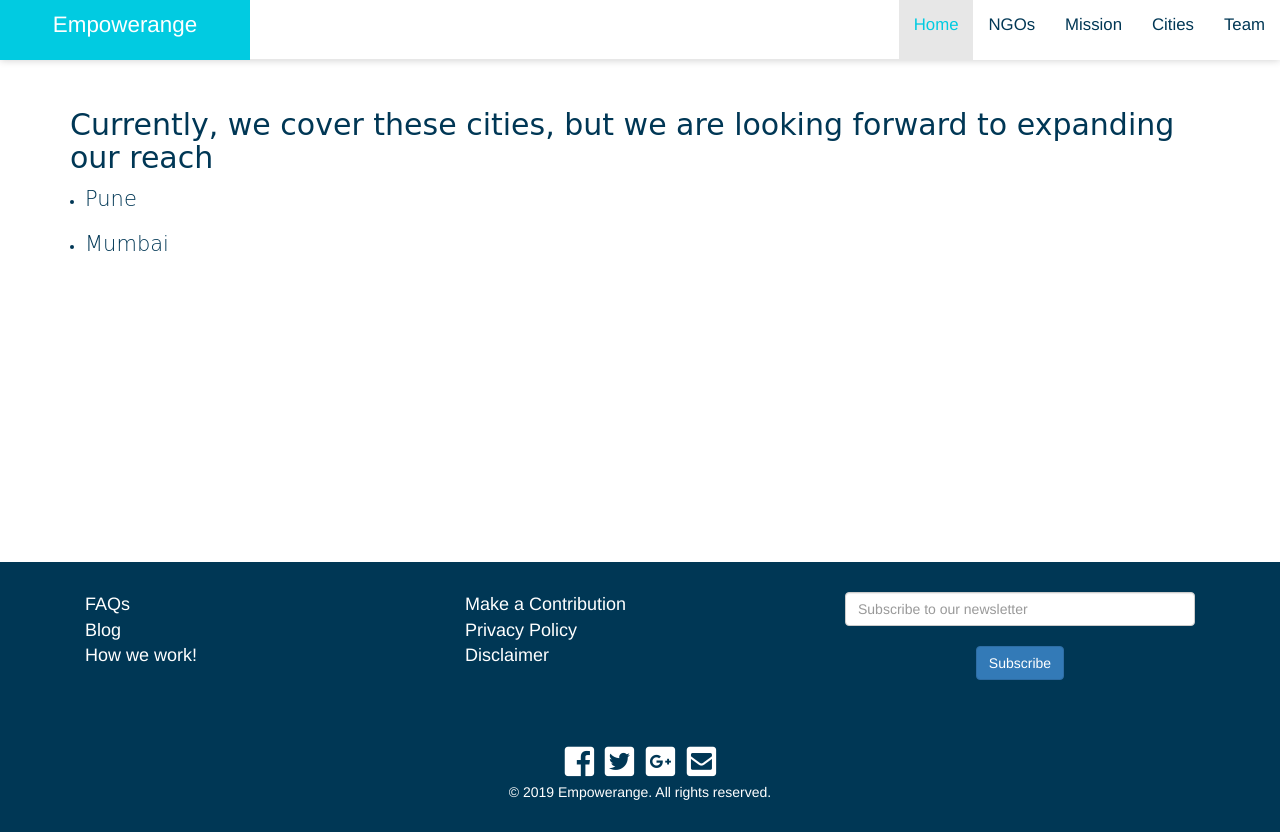
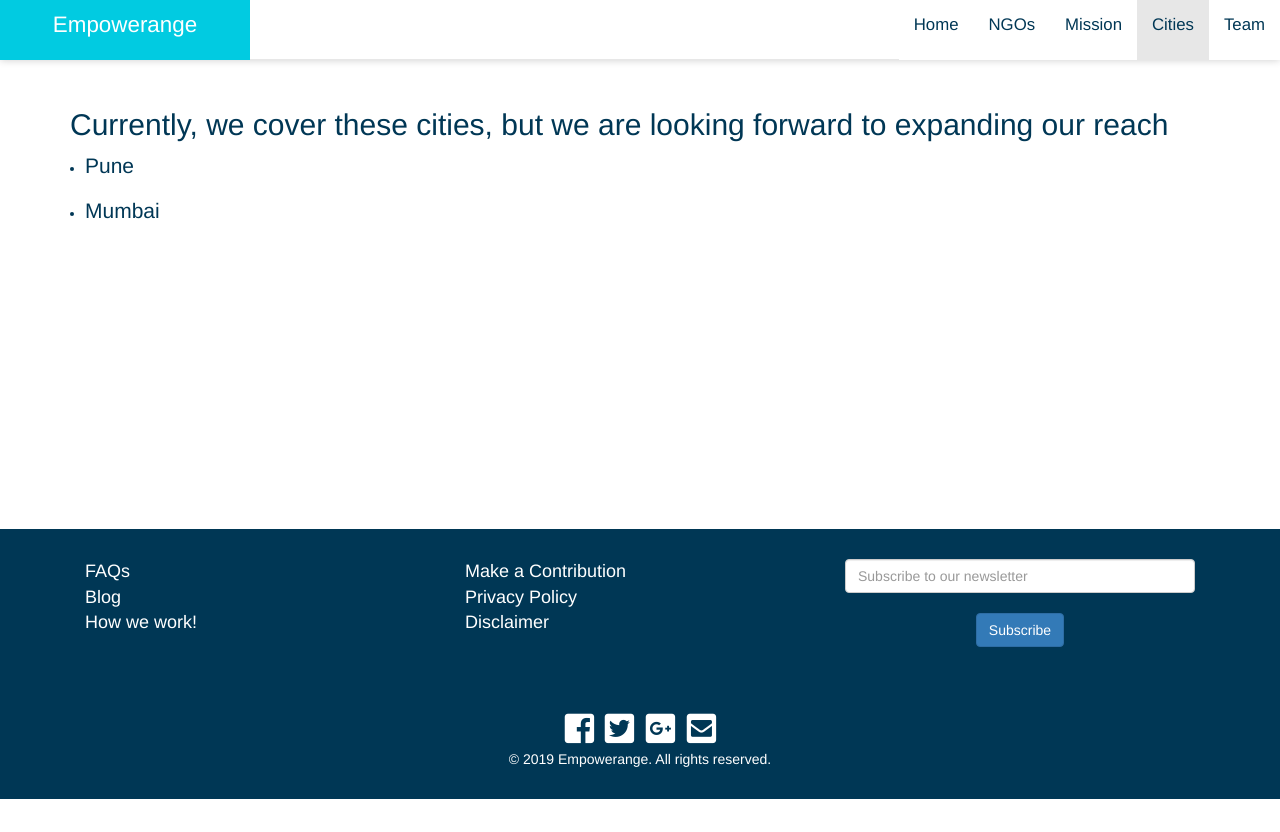
Before and after one commit to empowerange/empowerange.github.io, a PHP site: page /cities/cities.html in a window 1280 px wide. After the commit the page ends 799 px from the top, so only its background shows below. Run offline with PHP 8.4, Linux system fonts and the light colour scheme; some libraries are stand-ins or nearby versions.

Commit message:
some changes

```diff
--- a/blog/blog.html
+++ b/blog/blog.html
@@ -42,7 +42,7 @@
 					</div>
 					<div class="collapse navbar-collapse navbar-right " id="bs-nav-demo">
 						<ul class="nav navbar-nav text-center">
-                            <li class="active"><a href="../index/index.html" class="active"> Home</a></li>
+                            <li><a href="../index/index.html"> Home</a></li>
                             <li><a href="../ngo/ngo.html" >NGOs </a></li>
                             <li><a href="../mission/mission.html">Mission </a></li>
                             <li><a href="../cities/cities.html">Cities </a></li>
--- a/cities/cities.html
+++ b/cities/cities.html
@@ -41,10 +41,10 @@
                     </div>
                     <div class="collapse navbar-collapse navbar-right " id="bs-nav-demo">
                         <ul class="nav navbar-nav text-center">
-                            <li class="active"><a href="../index/index.html" class="active"> Home</a></li>
+                            <li><a href="../index/index.html" > Home</a></li>
                             <li><a href="../ngo/ngo.html" >NGOs </a></li>
                             <li><a href="../mission/mission.html">Mission </a></li>
-                            <li><a href="../cities/cities.html">Cities </a></li>
+                            <li class="active"><a href="../cities/cities.html">Cities </a></li>
                             <li><a href="../team/team.html" style="padding-right:30px;">Team </a></li>
                         </ul>
                     </div>
@@ -52,7 +52,7 @@
             </nav>
 
 <!-- end of navbar  -->
-<font face="Comic sans MS" >
+
 
 <div class="jumbotron">
 	<div class="container">
@@ -74,11 +74,6 @@
     <br><br><br><br><br><br><br><br><br><br><br><br>
 </div>
 
-
-<script src="https://code.jquery.com/jquery-2.1.4.js"></script>
-<script src="https://maxcdn.bootstrapcdn.com/bootstrap/3.3.5/js/bootstrap.min.js"></script>
-
-</font>
 
 <!-- ==============footer============== -->
 <div class=" footer">
--- a/contribution/Contribution.html
+++ b/contribution/Contribution.html
@@ -42,7 +42,7 @@
                     </div>
                     <div class="collapse navbar-collapse navbar-right " id="bs-nav-demo">
                         <ul class="nav navbar-nav text-center">
-                            <li class="active"><a href="../index/index.html" class="active"> Home</a></li>
+                            <li ><a href="../index/index.html" > Home</a></li>
                             <li><a href="../ngo/ngo.html" >NGOs </a></li>
                             <li><a href="../mission/mission.html">Mission </a></li>
                             <li><a href="../cities/cities.html">Cities </a></li>
--- a/disclaimer/disclaimer.html
+++ b/disclaimer/disclaimer.html
@@ -41,7 +41,7 @@
 					</div>
 					<div class="collapse navbar-collapse navbar-right " id="bs-nav-demo">
 						<ul class="nav navbar-nav text-center">
-							<li class="active"><a href="../index/index.html" class="active"> Home</a></li>
+							<li><a href="../index/index.html"> Home</a></li>
 							<li><a href="../ngo/ngo.html" >NGOs </a></li>
 							<li><a href="../mission/mission.html">Mission </a></li>
 							<li><a href="../cities/cities.html">cities </a></li>
--- a/faqs/style.css
+++ b/faqs/style.css
@@ -39,3 +39,7 @@
  .content:after{
    padding: 40px 10px;
  }
+
+ .content p{
+   padding: 50px 10px 50px 10px;
+ }
--- a/mission/mission.html
+++ b/mission/mission.html
@@ -42,9 +42,9 @@
 			</div>
 			<div class="collapse navbar-collapse navbar-right " id="bs-nav-demo">
 				<ul class="nav navbar-nav text-center">
-					<li class="active"><a href="../index/index.html" class="active"> Home</a></li>
+					<li><a href="../index/index.html" > Home</a></li>
           <li><a href="../ngo/ngo.html" >NGOs </a></li>
-          <li><a href="../mission/mission.html">Mission </a></li>
+          <li  class="active"><a href="#">Mission </a></li>
           <li><a href="../cities/cities.html">Cities </a></li>
           <li><a href="../team/team.html" style="padding-right:30px;">Team </a></li>
       	</ul>
--- a/ngo/ngo.html
+++ b/ngo/ngo.html
@@ -41,8 +41,8 @@
 					</div>
 					<div class="collapse navbar-collapse navbar-right " id="bs-nav-demo">
 						<ul class="nav navbar-nav text-center">
-							<li class="active"><a href="../index/index.html" class="active"> Home</a></li>
-							<li><a href="../ngo/ngo.html" >NGOs </a></li>
+							<li><a href="../index/index.html"> Home</a></li>
+							<li class="active"><a href="#" >NGOs </a></li>
 							<li><a href="../mission/mission.html">Mission </a></li>
 							<li><a href="../cities/cities.html">Cities </a></li>
 							<li><a href="../team/team.html" style="padding-right:20px;">Team </a></li>
@@ -87,7 +87,6 @@
 
 
 
-</font>
 
 <!-- ==============footer============== -->
 <div class=" footer">
--- a/partners/partners.html
+++ b/partners/partners.html
@@ -42,7 +42,7 @@
 					</div>
 					<div class="collapse navbar-collapse navbar-right " id="bs-nav-demo">
 						<ul class="nav navbar-nav text-center">
-							<li class="active"><a href="../index/index.html" class="active"> Home</a></li>
+							<li><a href="../index/index.html" > Home</a></li>
 							<li><a href="../ngo/ngo.html" >NGOs </a></li>
 							<li><a href="../mission/mission.html">Mission </a></li>
 							<li><a href="../cities/cities.html">Cities </a></li>
--- a/privacy/privacy.html
+++ b/privacy/privacy.html
@@ -41,7 +41,7 @@
 					</div>
 					<div class="collapse navbar-collapse navbar-right " id="bs-nav-demo">
 						<ul class="nav navbar-nav text-center">
-							<li class="active"><a href="../index/index.html" class="active"> Home</a></li>
+							<li><a href="../index/index.html"> Home</a></li>
 							<li><a href="../ngo/ngo.html" >NGOs </a></li>
 							<li><a href="../mission/mission.html">Mission </a></li>
 							<li><a href="../cities/cities.html">Cities </a></li>
--- a/style.css
+++ b/style.css
@@ -82,7 +82,7 @@ nav li a{
 
 
 .navbar .active{
-    color:#01CBE1 !important;
+    /* color:#01CBE1 !important; */
     height: 60px;
 }
 
--- a/work/work.html
+++ b/work/work.html
@@ -41,7 +41,7 @@
 					</div>
 					<div class="collapse navbar-collapse navbar-right " id="bs-nav-demo">
 						<ul class="nav navbar-nav text-center">
-							<li class="active"><a href="../index/index.html" class="active"> Home</a></li>
+							<li><a href="../index/index.html"> Home</a></li>
 							<li><a href="../ngo/ngo.html" >NGOs </a></li>
 							<li><a href="../mission/mission.html">Mission </a></li>
 							<li><a href="../cities/cities.html">Cities </a></li>
```
Also changed, not shown: index/index.html (+0 -7 lines), team/team.html (+3 -4 lines).
